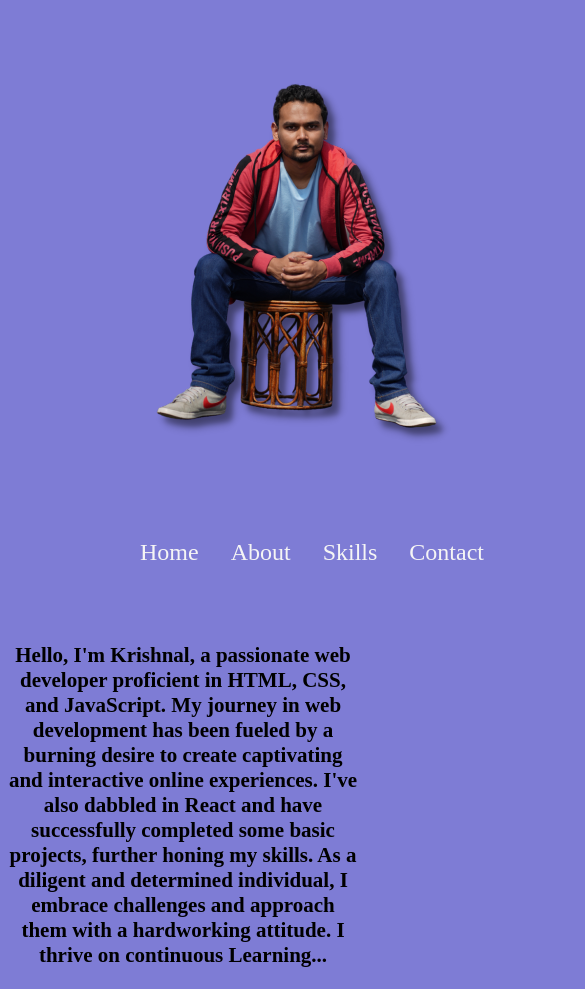
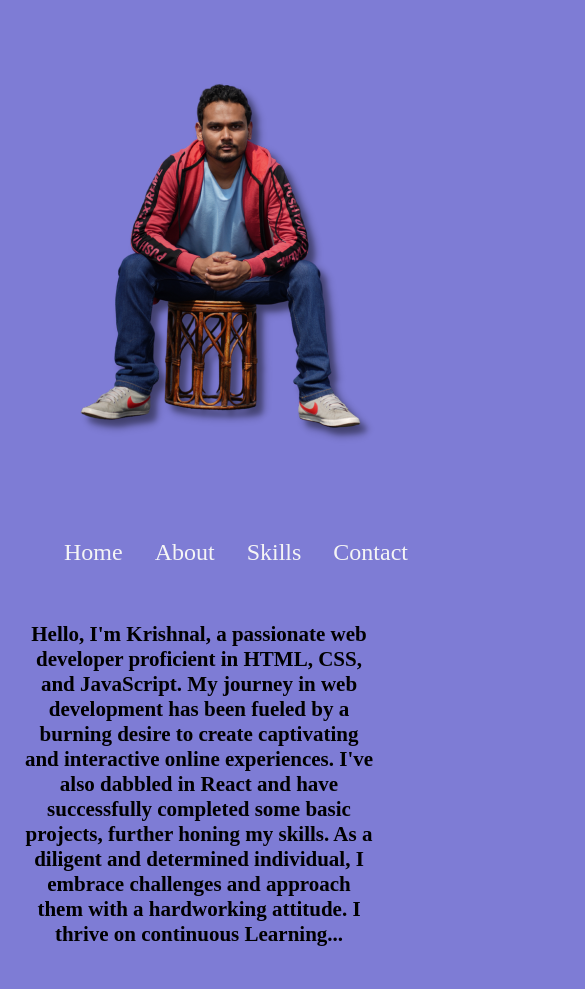
Before and after one commit to killshotroxs/Basic-Skill-Refining, a plain HTML site: page index.html in a window 390 px wide. Shown: the part 91-1080 px from the top of the page, 585 px wide, since content can reach past the window. After the commit the page ends 1038 px from the top, so only its background shows below. Drawn offline with Linux system fonts and the light colour scheme.

Commit message:
testing grid changes

```diff
--- a/index.css
+++ b/index.css
@@ -2,10 +2,9 @@ body {
   background-color: rgba(126, 124, 213, 1);
   max-height: fit-content;
   overflow: hidden;
-
 }
 
-.navigation{
+.navigation {
   margin: 0;
 }
 
@@ -46,9 +45,6 @@ body {
   grid-row-end: 3;
   grid-column-start: 1;
   grid-column-end: 2;
-  text-align: center;
-  justify-content: center;
-  align-items: center;
 }
 
 .item-4 {
@@ -80,7 +76,7 @@ ul {
 
 @media screen and (max-width: 768px) {
   /* For screen widths up to 768px */
-  body{
+  body {
     max-height: fit-content;
     max-width: 600px;
     overflow: hidden;
@@ -96,30 +92,29 @@ ul {
     grid-area: 1/1/2/2;
   }
 
-  h1{
+  h1 {
     align-items: center;
     text-align: center;
   }
 
-.item-4{
+  .item-4 {
     grid-area: 2/1/3/2;
     text-align: center;
   }
 
-.item-2{
+  .item-2 {
     grid-area: 3/1/4/2;
   }
 
-.item-3{
+  .item-3 {
     grid-area: 4/1/5/2;
     margin: 0;
     max-width: 500px;
   }
 
-p{
+  p {
     text-align: center;
   }
-
 }
 
 /* Add more media queries as needed for other screen sizes */
@@ -127,7 +122,7 @@ p{
 @media screen and (max-width: 576px) {
   /* For screen widths up to 576px */
 
-  body{
+  body {
     max-height: fit-content;
     max-width: 500px;
     overflow: hidden;
@@ -139,36 +134,84 @@ p{
     gap: 2rem;
   }
 
-
   .item-1 {
     grid-area: 1/1/2/2;
   }
 
-  h1{
+  h1 {
     align-items: center;
     text-align: center;
   }
 
-.item-4{
+  .item-4 {
     grid-area: 2/1/3/2;
     text-align: center;
   }
 
-.item-2{
+  .item-2 {
     grid-area: 3/1/4/2;
   }
 
-.item-3{
+  .item-3 {
     grid-area: 4/1/5/2;
     margin: 0;
     max-width: 350px;
     text-align: center;
   }
 
-p{
+  p {
+    color: #000;
     text-align: center;
-    max-width: 350px;
-
+    font-family: Doppio One;
+    font-size: 1.3125rem;
+    font-style: normal;
+    font-weight: 600;
+    line-height: normal;
+    max-width: 500px; /* Adjust the max-width as needed for different screen sizes */
+    margin: 0 auto;
+  }
 }
 
+/* ... Previous CSS code ... */
+
+@media screen and (max-width: 393px) {
+    /* For screen widths up to 393px */
+
+    body {
+      max-height: fit-content;
+      max-width: 393px;
+      overflow: hidden;
     }
+
+    .container {
+      grid-template-rows: auto;
+      grid-template-columns: 1fr; /* Use 1fr to let it take available width */
+      gap: 2rem;
+      padding: 0 1rem; /* Add padding to avoid horizontal overflow */
+    }
+
+    .item-1,
+    .item-2,
+    .item-3,
+    .item-4 {
+      grid-column-start: 1;
+      grid-column-end: 2;
+    }
+
+    h1 {
+      align-items: center;
+      text-align: center;
+    }
+
+    p {
+      color: #000;
+      text-align: center;
+      font-family: Doppio One;
+      font-size: 1.3125rem;
+      font-style: normal;
+      font-weight: 600;
+      line-height: normal;
+      max-width: 100%; /* Adjust the max-width to fit the available width */
+      margin: 0 auto;
+    }
+  }
```
Lines whose indentation alone changed are shown as unchanged.
